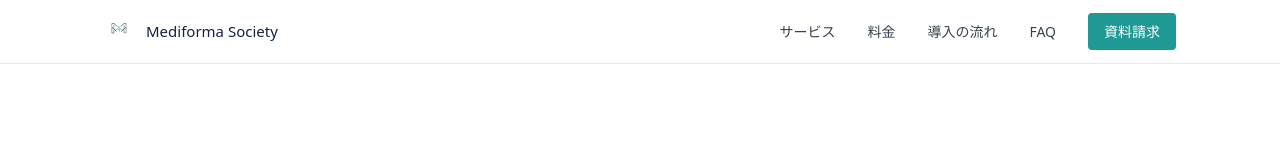
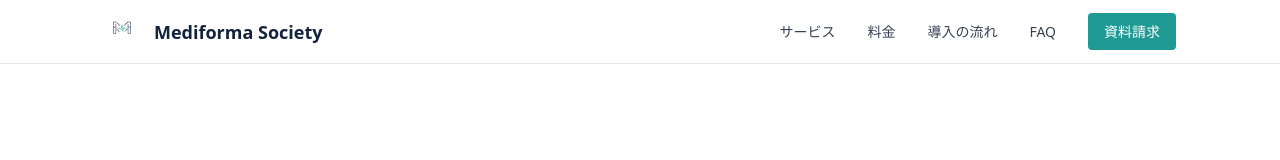
Before and after one commit to kentaro23/Mediforma-Society, a Next.js app: page / in a window 1280 px wide. Shown: the top 160 px of the page. Built offline with nearby package versions, Linux system fonts and the light colour scheme.

Commit message:
Increase header logo and brand text size

```diff
--- a/components/header.tsx
+++ b/components/header.tsx
@@ -11,16 +11,16 @@ export function Header() {
   return (
     <header className="fixed inset-x-0 top-0 z-40 h-16 border-b border-gray-200 bg-white">
       <div className="container-standard flex h-full items-center justify-between">
-        <Link href="/" className="flex items-center gap-3 leading-none">
+        <Link href="/" className="flex items-center gap-3.5 leading-none">
           <Image
             src="/mediforma_logo_only.svg"
             alt="Mediforma logo"
-            width={30}
-            height={30}
-            className="block h-[30px] w-[30px] object-contain"
+            width={36}
+            height={36}
+            className="block h-9 w-9 object-contain"
             priority
           />
-          <span className="font-[var(--font-inter)] text-[15px] font-medium text-navy">Mediforma Society</span>
+          <span className="font-[var(--font-inter)] text-[18px] font-semibold text-navy">Mediforma Society</span>
         </Link>
 
         <nav className="hidden items-center gap-8 md:flex">
```
